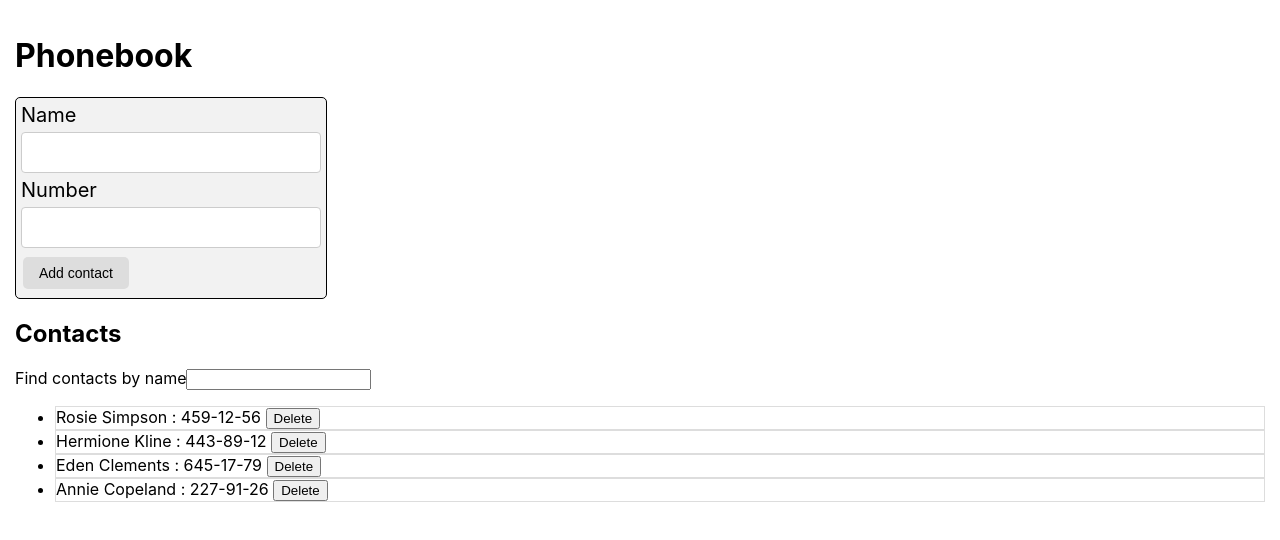
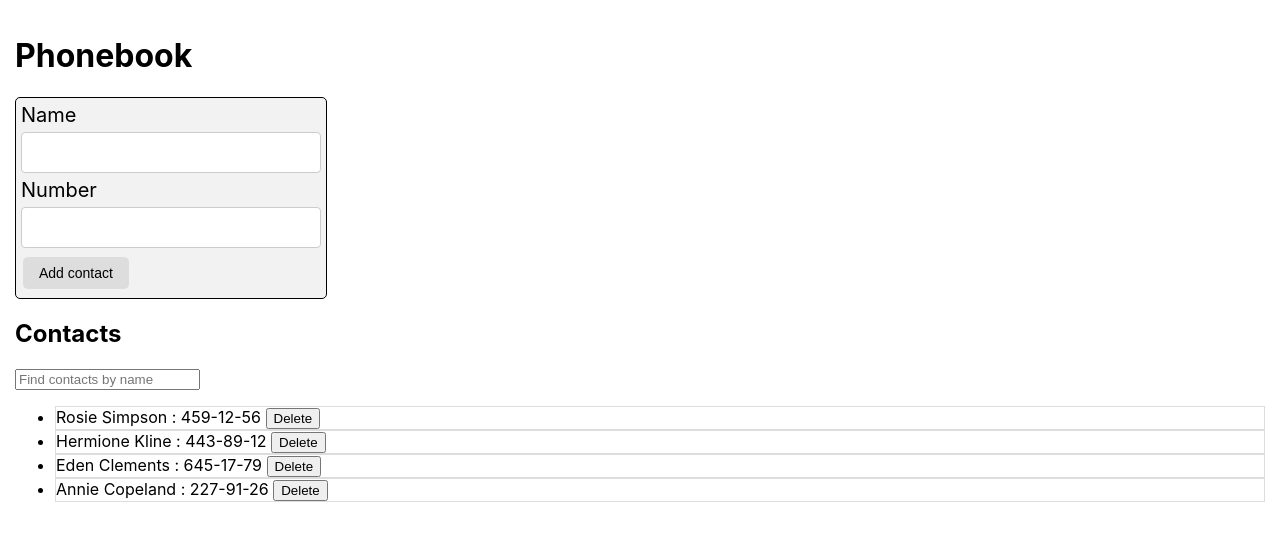
Before and after one commit to krasmong/goit-react-hw-02-phonebook, a React (Create React App) app: page / in a window 1280 px wide. Shown: the top 540 px of the page. Built offline with nearby package versions, Linux system fonts and the light colour scheme.

Commit message:
добавляет логику фильтра

```diff
--- a/src/App.js
+++ b/src/App.js
@@ -48,16 +48,36 @@ class App extends Component {
       };
     });
   };
+  // ==================== Filter =================================
+
+  //   https://www.youtube.com/watch?v=2tPxoJxaCes
+  // 1:27.00
 
   changeFilter = e => {
     this.setState({ filter: e.currentTarget.value });
   };
 
-  //   https://www.youtube.com/watch?v=2tPxoJxaCes
-  // 1:27.00
+  getFiltredContacts = () => {
+    const { filter, contacts } = this.state;
+
+    const normalizedFilter = this.state.filter.toLowerCase();
+
+    return contacts.filter(contact =>
+      contact.name.toLowerCase().includes(normalizedFilter),
+    );
+  };
 
   render() {
     const { contacts, filter } = this.state;
+
+    // const contacts = this.filtredContacts();
+
+    // берем фтльтр и на базе стейта
+    // составляем и рисуем новую коллекцию
+
+    const filtredContacts = this.getFiltredContacts();
+    // возвращаем только те контакты, свойство "name", которых
+    // включает в себя текущее значение фильтра
 
     return (
       <>
@@ -66,7 +86,7 @@ class App extends Component {
         <h2 className="title">Contacts</h2>
         <Filter value={filter} onChange={this.changeFilter} />
 
-        <ContactList contacts={contacts} />
+        <ContactList contacts={filtredContacts} />
       </>
     );
   }
--- a/src/components/Filter/Filter.js
+++ b/src/components/Filter/Filter.js
@@ -4,8 +4,13 @@ import React from 'react';
 
 const Filter = ({ value, onChange }) => (
   <label>
-    Find contacts by name
-    <input type="text" value={value} onChange={onChange} />
+    {/* Find contacts by name: */}
+    <input
+      type="text"
+      value={value}
+      onChange={onChange}
+      placeholder="Find contacts by name"
+    />
   </label>
 );
 
```
